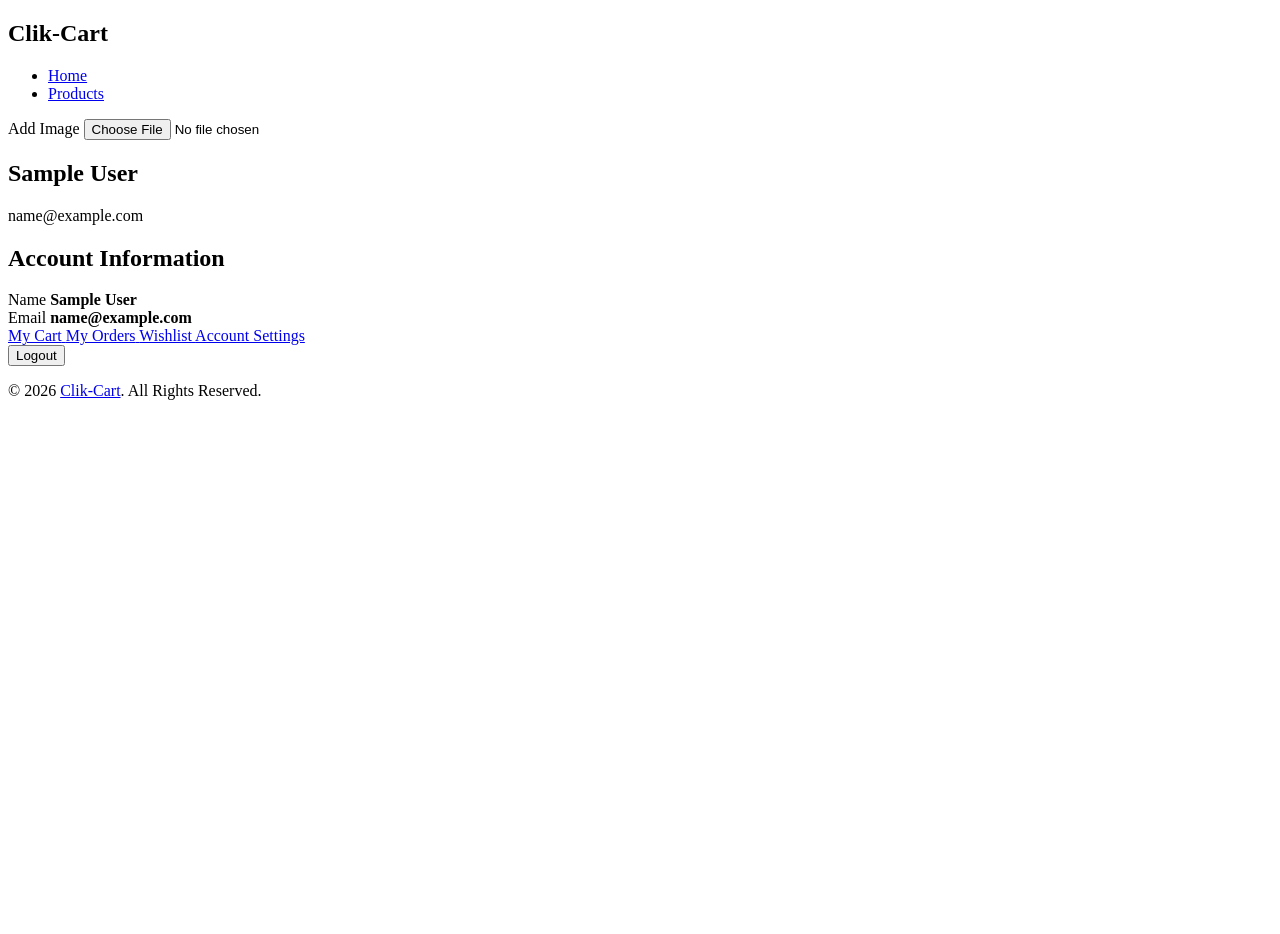
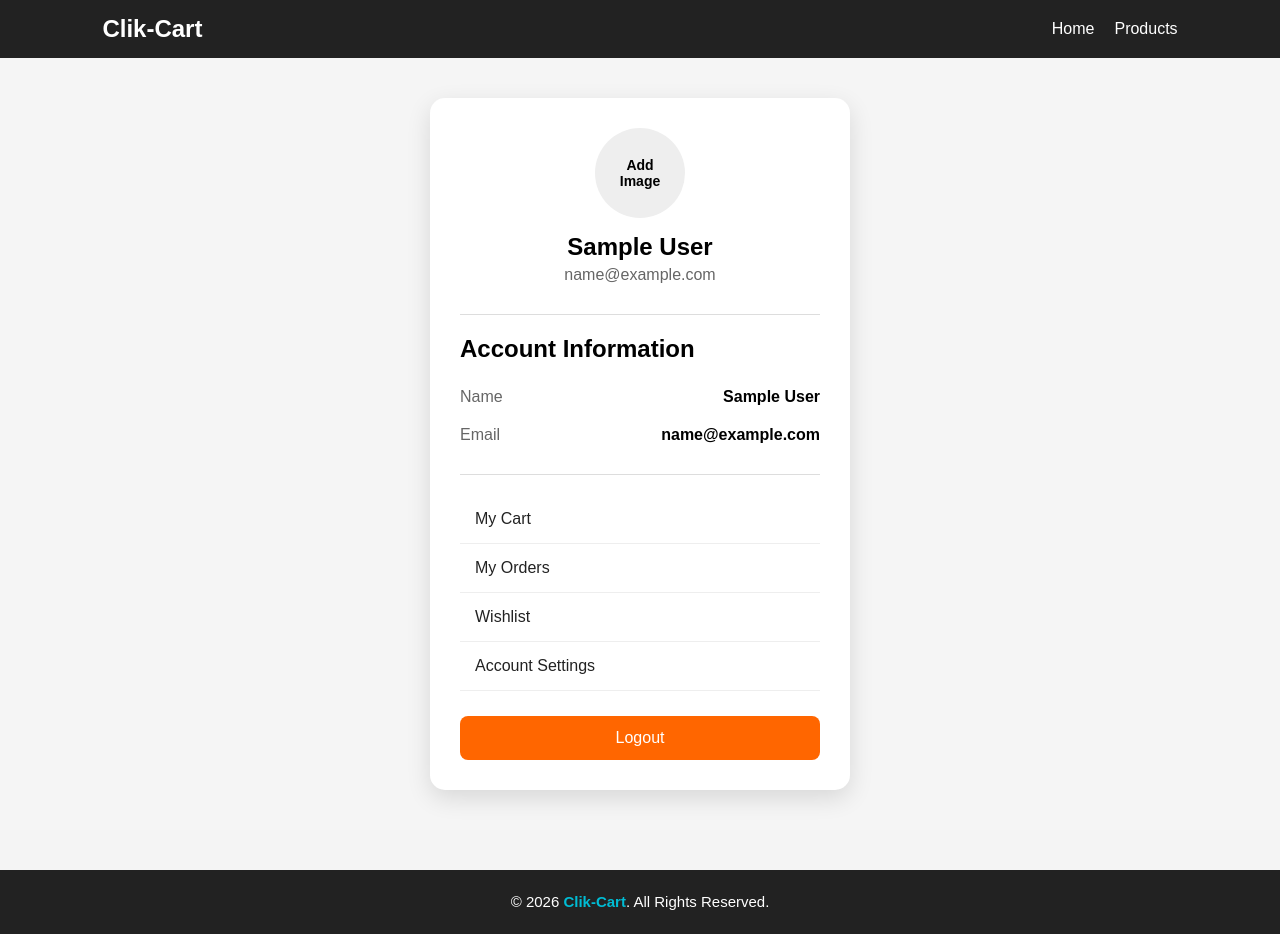
Before and after one commit to dineshtelegrapu/Click-Cart, a plain HTML site: page profile.html in a window 1280 px wide. Before the commit the page ends 800 px from the top, so only its background shows below. Drawn offline with Linux system fonts and the light colour scheme; sample sign-in values are in the browser's storage; files whose address does not match are found by name.

Commit message:
Update stylesheet links in profile.html
Updated the CSS links in profile.html to connect common.css and profile.css.

```diff
--- a/profile.html
+++ b/profile.html
@@ -4,7 +4,8 @@
     <meta charset="UTF-8">
     <meta name="viewport" content="width=device-width, initial-scale=1.0">
     <title>Profile - Clik-Cart</title>
-    <link rel="stylesheet" href="../Frontend CSS/style.css">
+    <link rel="stylesheet" href="../Frontend CSS/common.css">
+    <link rel="stylesheet" href="../Frontend CSS/profile.css">
     <script src="../Frontend JS/profile.js" defer></script>
 </head>
 
```
